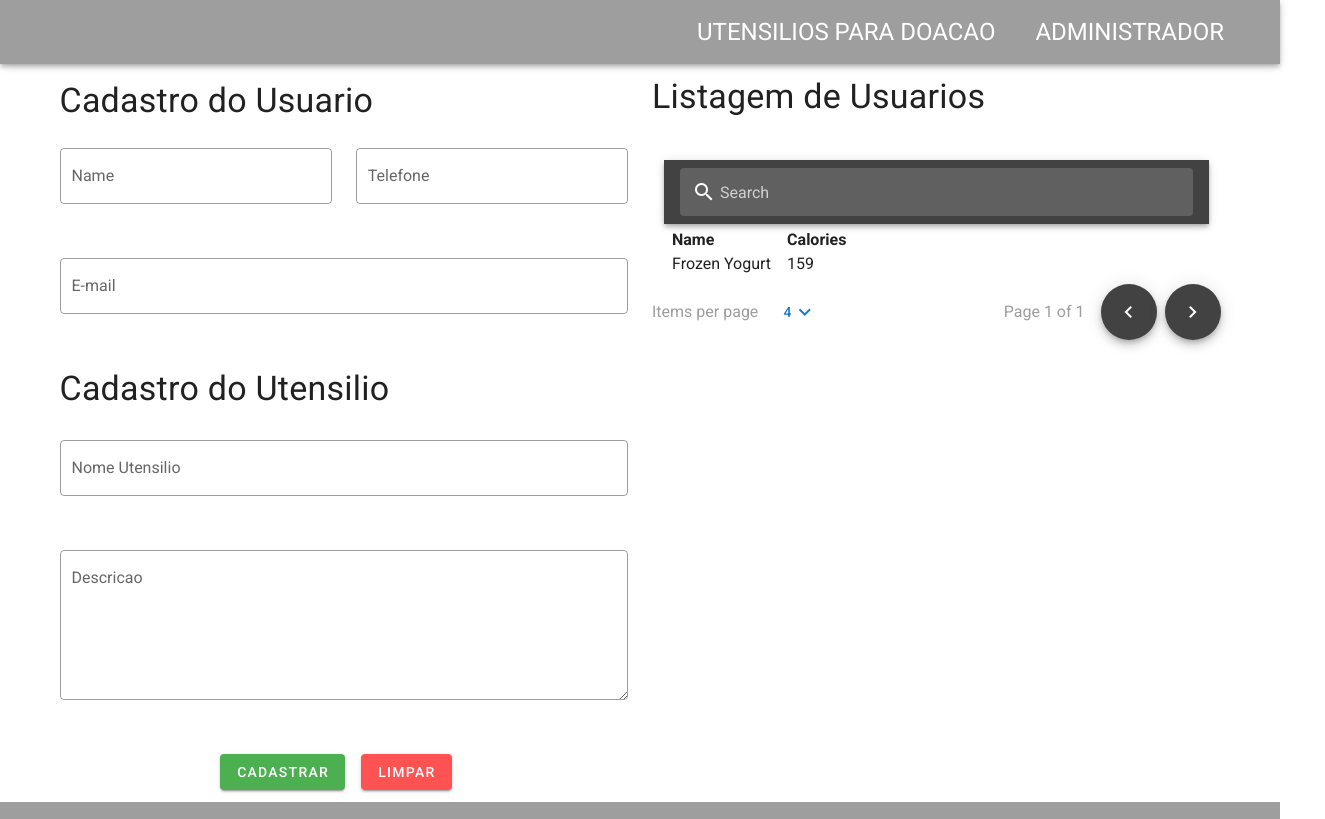
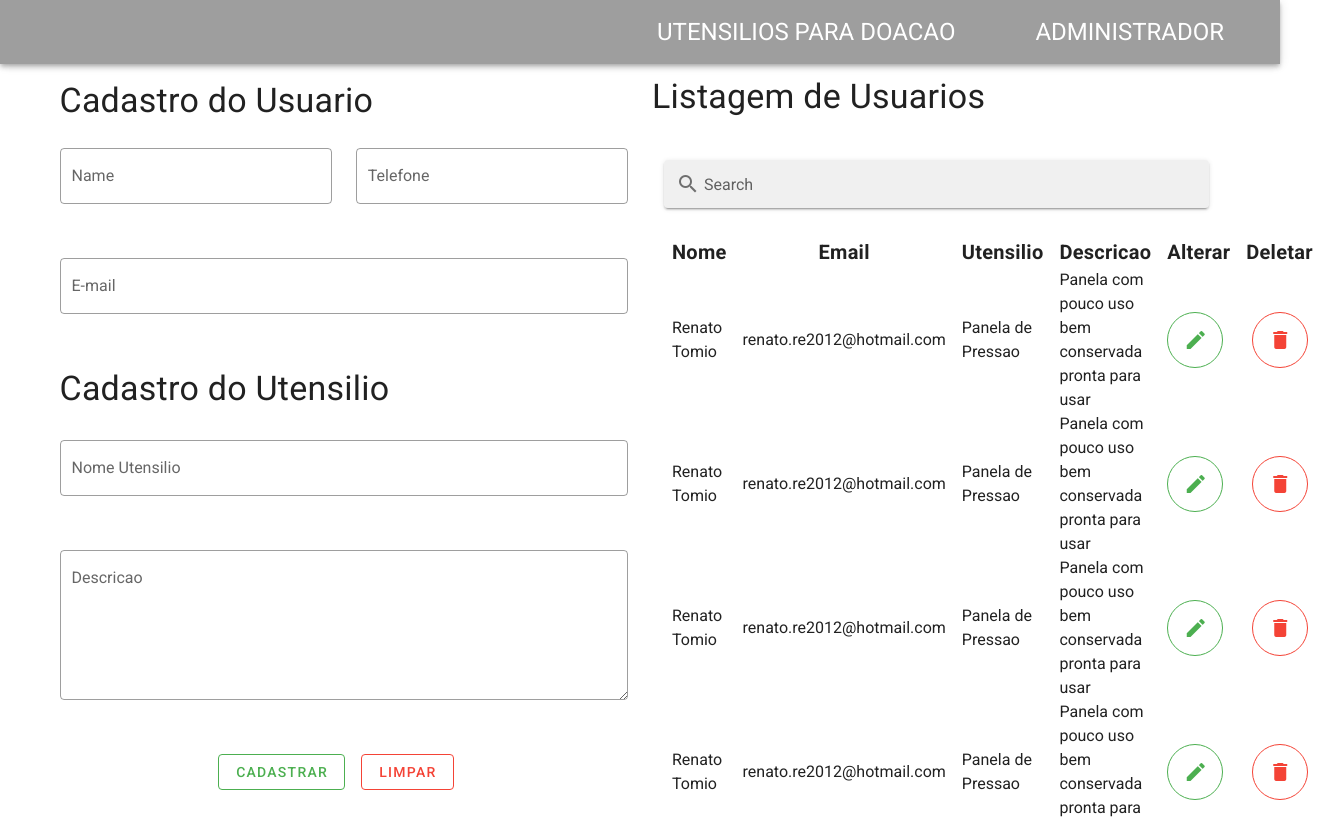
Before and after one commit to RenatoShishido/challenge-project-az, a Vue app in the folder vue-app/: page /administrador in a window 1280 px wide. Shown: the top 819 px of the page, 1325 px wide, since content can reach past the window. Built offline with nearby package versions, Linux system fonts and the light colour scheme.

Commit message:
Components e Views
Criando components botao e dialog para a reutilizacao junto com o snackbar e o navbar

Arrumando view Administrador e o component tabela

```diff
--- /dev/null
+++ b/vue-app/src/components/botao.vue
@@ -0,0 +1,33 @@
+<template>
+  <v-btn
+    :fab="typeButton.fab"
+    :outlined="typeButton.outlined"
+    :color="typeButton.color"
+    :class="typeButton.class"
+    @click="defaultAction()"
+  >
+    <div v-if="!typeButton.icon">
+      {{ typeButton.text }}
+    </div>
+    <div v-else>
+      <v-icon>
+        {{ typeButton.icon }}
+      </v-icon>
+    </div>
+  </v-btn>
+</template>
+
+<script>
+export default {
+  props: {
+    typeButton: {},
+  },
+  methods: {
+    defaultAction() {
+      this.$emit("defaultAction");
+    },
+  },
+};
+</script>
+
+<style></style>
--- /dev/null
+++ b/vue-app/src/components/dialog.vue
@@ -0,0 +1,55 @@
+<template>
+  <v-row justify="center">
+    <v-dialog v-model="dialog" max-width="290">
+      <template v-slot:activator="{ on, attrs }">
+        <v-btn
+          v-bind="attrs"
+          v-on="on"
+          :fab="typeButton.fab"
+          :outlined="typeButton.outlined"
+          :color="typeButton.color"
+          :class="typeButton.class"
+          @click="defaultAction()"
+        >
+          <div v-if="!typeButton.icon">
+            {{ typeButton.text }}
+          </div>
+          <div v-else>
+            <v-icon>
+              {{ typeButton.icon }}
+            </v-icon>
+          </div>
+        </v-btn>
+      </template>
+      <v-card>
+        <v-card-text class="title text-justify py-4 px-4">
+          Voce tem certeza que deseja remover este anuncio de doacao?
+        </v-card-text>
+        <v-card-actions>
+          <v-spacer></v-spacer>
+          <v-btn color="red darken-1" text @click="dialog = false">
+            Discordo
+          </v-btn>
+          <v-btn color="green darken-1" text @click="dialog = false">
+            Concordo
+          </v-btn>
+        </v-card-actions>
+      </v-card>
+    </v-dialog>
+  </v-row>
+</template>
+
+<script>
+export default {
+  props: {
+    typeButton: {},
+  },
+  data() {
+    return {
+      dialog: false,
+    };
+  },
+};
+</script>
+
+<style></style>
--- a/vue-app/src/components/navBar.vue
+++ b/vue-app/src/components/navBar.vue
@@ -7,11 +7,12 @@
       ></v-app-bar-nav-icon>
       <v-row v-if="!isMobile">
         <v-col col="12" class="d-flex justify-end">
-          <router-link to="/" class="white--text headline"
-            >UTENSILIOS PARA DOACAO</router-link
-          >
-          <router-link to="/administrador" class="white--text headline  mx-10"
-            >ADMINISTRADOR</router-link
+          <router-link
+            v-for="item in items"
+            :key="item.key"
+            :to="item.route"
+            class="white--text headline mx-10"
+            >{{ item.text }}</router-link
           >
         </v-col>
       </v-row>
@@ -19,20 +20,12 @@
     <v-navigation-drawer v-if="isMobile" v-model="drawer" app left>
       <v-list>
         <v-subheader class="title py-5">Sistema Doador</v-subheader>
-        <v-list-item to="/" >
+        <v-list-item v-for="item in items" :key="item.key" :to="item.route">
           <v-list-item-icon>
-            <v-icon>mdi-account</v-icon>
+            <v-icon v-text="item.icon"></v-icon>
           </v-list-item-icon>
           <v-list-item-content>
-            <v-list-item-title >UTENSILIOS</v-list-item-title>
-          </v-list-item-content>
-        </v-list-item>
-        <v-list-item to="/administrador">
-          <v-list-item-icon>
-            <v-icon>mdi-flag</v-icon>
-          </v-list-item-icon>
-          <v-list-item-content>
-            <v-list-item-title >ADMINISTRADOR</v-list-item-title>
+            <v-list-item-title v-text="item.text"></v-list-item-title>
           </v-list-item-content>
         </v-list-item>
       </v-list>
@@ -45,15 +38,24 @@ export default {
   data() {
     return {
       drawer: false,
+      items: [
+        {
+          text: "UTENSILIOS PARA DOACAO",
+          icon: "mdi-account",
+          route: "/",
+        },
+        {
+          text: "ADMINISTRADOR",
+          icon: "mdi-flag",
+          route: "/administrador",
+        },
+      ],
     };
   },
   computed: {
     isMobile() {
       return this.$vuetify.breakpoint.smAndDown;
     },
-    isAdministrador() {
-      return this.$route.name == "Administrador";
-    },
   },
 };
 </script>
--- a/vue-app/src/components/tabela.vue
+++ b/vue-app/src/components/tabela.vue
@@ -5,41 +5,73 @@
       :items-per-page.sync="itemsPerPage"
       :page.sync="page"
       :search="search"
-      :sort-by="sortBy.toLowerCase()"
-      :sort-desc="sortDesc"
       hide-default-footer
     >
       <template v-slot:header>
-        <v-toolbar dark color="grey darken-3" class="mb-1">
         <v-text-field
           v-model="search"
           clearable
-            flat
+          color="grey darken-3"
           solo-inverted
           hide-details
           prepend-inner-icon="mdi-magnify"
           label="Search"
         ></v-text-field>
-        </v-toolbar>
       </template>
 
-      <template >
-        <v-row>
+      <template>
+        <v-row class=" mt-4">
           <v-col cols="12">
             <thead>
               <tr>
-                <th class="text-left px-2 subheading font-weight-bold">
-                  Name
+                <th cols="2" class="text-left px-2 title font-weight-bold">
+                  Nome
                 </th>
-                <th class="text-left px-2 subheading font-weight-bold">
-                  Calories
+                <th cols="3" class="text-center px-2 title font-weight-bold">
+                  Email
+                </th>
+                <th cols="1" class="text-left px-2 title font-weight-bold">
+                  Utensilio
+                </th>
+                <th cols="5" class="text-left px-2 title font-weight-bold">
+                  Descricao
+                </th>
+                <th cols="5" class="text-left px-2 title font-weight-bold">
+                  Alterar
+                </th>
+                <th cols="5" class="text-left px-2 title font-weight-bold">
+                  Deletar
                 </th>
               </tr>
             </thead>
             <tbody>
               <tr v-for="item in items" :key="item.name">
-                <td class="px-2">{{ item.name }}</td>
-                <td class="px-2">{{ item.calories }}</td>
+                <td cols="2" class="px-2">{{ item.name }}</td>
+                <td cols="3" class="px-2">{{ item.email }}</td>
+                <td cols="1" class="px-2">{{ item.utensilio }}</td>
+                <td cols="5" class="px-2">{{ item.descricao }}</td>
+                <td cols="5" class="px-2">
+                  <Button
+                    @defaultAction="cleanFields"
+                    :typeButton="{
+                      color: 'green',
+                      fab: 'fab',
+                      icon: 'mdi-pencil',
+                      outlined: 'outlined'
+                    }"
+                  />
+                </td>
+                <td cols="5" class="px-2">
+                  <Dialog
+                  :typeButton="{
+                      color: 'red',
+                      fab: 'fab',
+                      icon: 'mdi-delete',
+                      outlined: 'outlined'
+                    }"
+                  />
+
+                </td>
               </tr>
             </tbody>
           </v-col>
@@ -100,7 +132,13 @@
   </v-container>
 </template>
 <script>
+import Button from "./botao";
+import Dialog from "./dialog";
 export default {
+  components: {
+    Button,
+    Dialog
+  },
   data() {
     return {
       itemsPerPageArray: [4, 8, 12],
@@ -112,14 +150,58 @@ export default {
       sortBy: "name",
       items: [
         {
-          name: "Frozen Yogurt",
-          calories: 159,
-          fat: 6.0,
-          carbs: 24,
-          protein: 4.0,
-          sodium: 87,
-          calcium: "14%",
-          iron: "1%",
+          name: "Renato Tomio",
+          email: "renato.re2012@hotmail.com",
+          utensilio: "Panela de Pressao",
+          descricao: "Panela com pouco uso bem conservada pronta para usar",
+        },
+        {
+          name: "Renato Tomio",
+          email: "renato.re2012@hotmail.com",
+          utensilio: "Panela de Pressao",
+          descricao: "Panela com pouco uso bem conservada pronta para usar",
+        },
+        {
+          name: "Renato Tomio",
+          email: "renato.re2012@hotmail.com",
+          utensilio: "Panela de Pressao",
+          descricao: "Panela com pouco uso bem conservada pronta para usar",
+        },
+        {
+          name: "Renato Tomio",
+          email: "renato.re2012@hotmail.com",
+          utensilio: "Panela de Pressao",
+          descricao: "Panela com pouco uso bem conservada pronta para usar",
+        },
+        {
+          name: "Renato Tomio",
+          email: "renato.re2012@hotmail.com",
+          utensilio: "Panela de Pressao",
+          descricao: "Panela com pouco uso bem conservada pronta para usar",
+        },
+        {
+          name: "Renato Tomio",
+          email: "renato.re2012@hotmail.com",
+          utensilio: "Panela de Pressao",
+          descricao: "Panela com pouco uso bem conservada pronta para usar",
+        },
+        {
+          name: "Renato Tomio",
+          email: "renato.re2012@hotmail.com",
+          utensilio: "Panela de Pressao",
+          descricao: "Panela com pouco uso bem conservada pronta para usar",
+        },
+        {
+          name: "Renato Tomio",
+          email: "renato.re2012@hotmail.com",
+          utensilio: "Panela de Pressao",
+          descricao: "Panela com pouco uso bem conservada pronta para usar",
+        },
+        {
+          name: "Renato Tomio",
+          email: "renato.re2012@hotmail.com",
+          utensilio: "Panela de Pressao",
+          descricao: "Panela com pouco uso bem conservada pronta para usar",
         },
       ],
     };
--- a/vue-app/src/views/Administrador.vue
+++ b/vue-app/src/views/Administrador.vue
@@ -60,12 +60,24 @@
               ></v-textarea>
             </v-col>
             <v-col cols="12" class="d-flex justify-center">
-              <v-btn color="success" class="mr-4">
-                CADASTRAR
-              </v-btn>
-              <v-btn color="error" class="mr-4" @click="reset">
-                LIMPAR
-              </v-btn>
+              <Button
+                @defaultAction="cadastrarDoacao"
+                :typeButton="{
+                  color: 'success',
+                  text: 'CADASTRAR',
+                  class: 'mr-4 white--text',
+                  outlined: 'outlined',
+                }"
+              />
+              <Button
+                @defaultAction="cleanFields"
+                :typeButton="{
+                  color: 'red',
+                  text: 'LIMPAR',
+                  class: 'mr-4 white--text',
+                  outlined: 'outlined',
+                }"
+              />
             </v-col>
           </v-row>
         </v-col>
@@ -88,10 +100,12 @@
 
 <script>
 import Table from "../components/tabela";
+import Button from "../components/botao";
 export default {
   name: "Administrador",
   components: {
     Table,
+    Button,
   },
   data: () => ({
     fields: {},
@@ -100,10 +114,12 @@ export default {
       (v) => !!v || "E necessario preencher o campo",
       (v) => /.+@.+\..+/.test(v) || "Email deve ser valido",
     ],
-    telefoneRules: [
-      (v) => !!v || "E necessario preencher o campo",
-      (v) => /([0-9])\w+/g.test(v) || "Apenas numeros",
-    ],
+    telefoneRules: [(v) => /([0-9])\w+/g.test(v) || "Apenas numeros"],
   }),
+  methods: {
+    cleanFields() {
+      this.fields = {};
+    },
+  },
 };
 </script>
```
Also changed, not shown: vue-app/src/components/snackBar.vue (added, +10 -0 lines). Lines whose indentation alone changed are shown as unchanged.
